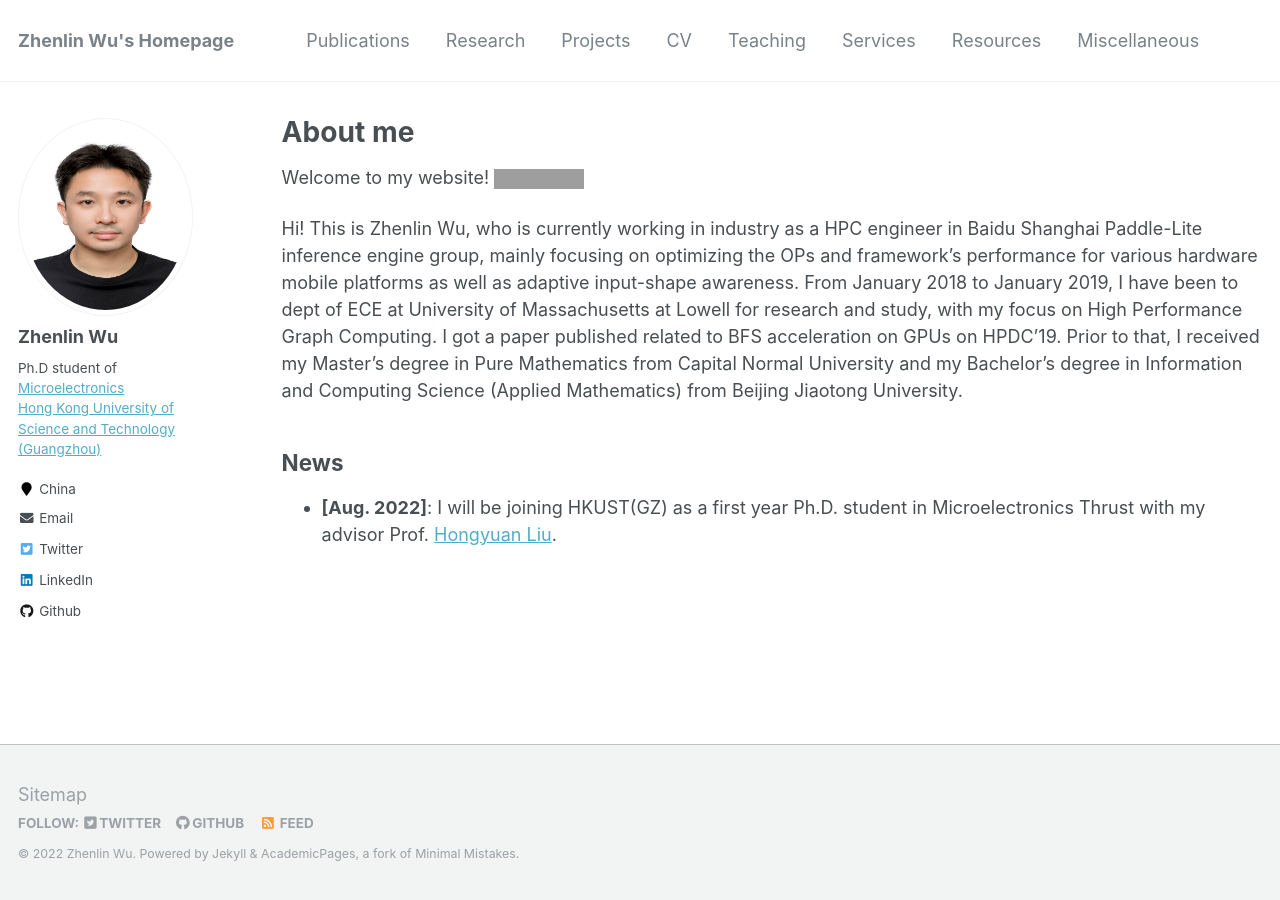
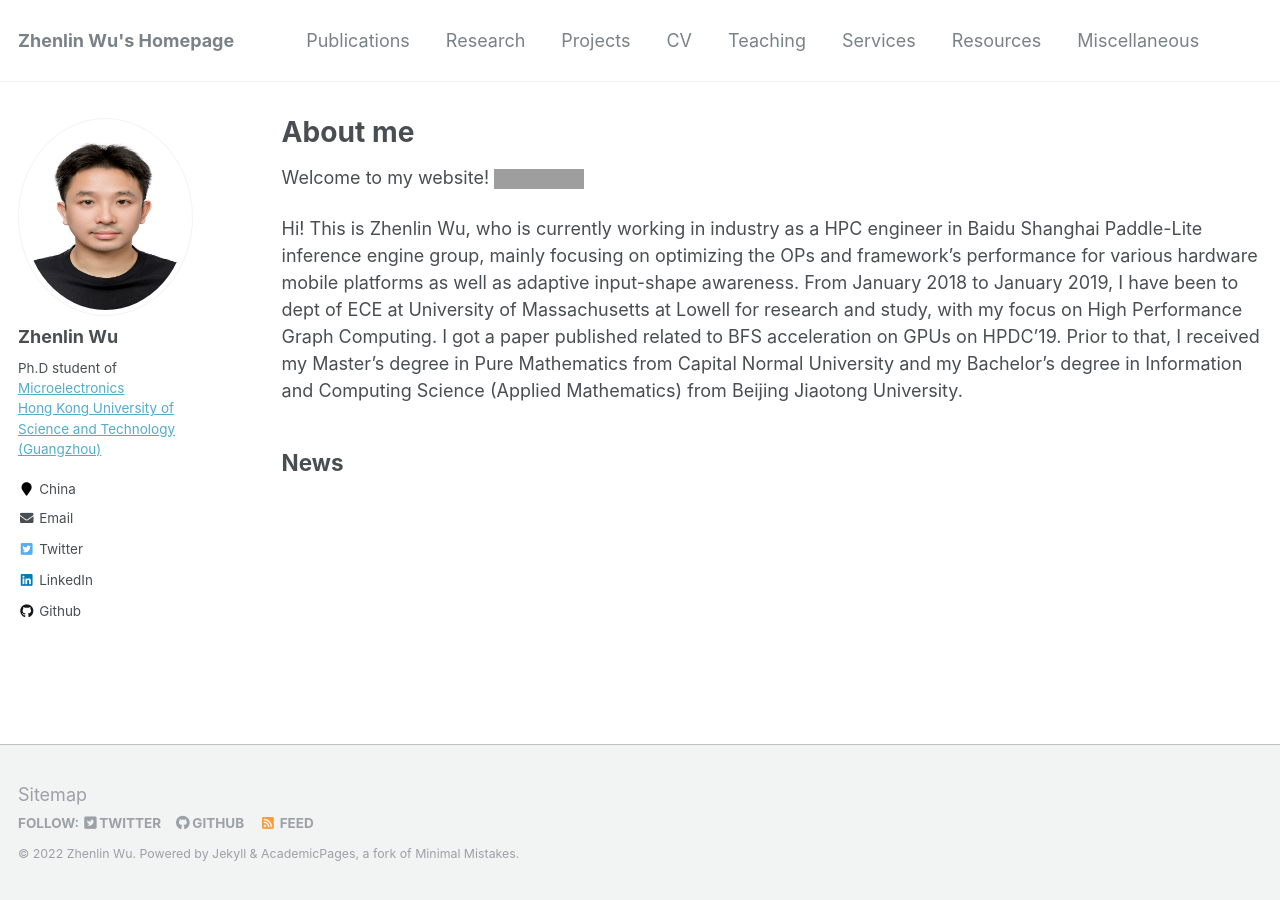
Before and after one commit to zhenlin-work/zhenlin-work.github.io, a Jekyll site: the page built from _pages/about.md, in a window 1280 px wide. Built offline with Jekyll 4.4.1, drawn with Linux system fonts in a browser that asks for light colours; grey boxes are pictures that could not be loaded.

Commit message:
Update about.md

```diff
--- a/_pages/about.md
+++ b/_pages/about.md
@@ -16,4 +16,4 @@ Hi! This is Zhenlin Wu, who is currently working in industry as a HPC engineer i
 
 News
 ----
-- **[Aug. 2022]**: I will be joining HKUST(GZ) as a first year Ph.D. student in Microelectronics Thrust with my advisor Prof. [Hongyuan Liu](https://www.liuhongyuan.com/).
+<!-- - **[Aug. 2022]**: I will be joining HKUST(GZ) as a first year Ph.D. student in Microelectronics Thrust with my advisor Prof. [Hongyuan Liu](https://www.liuhongyuan.com/). -->
```
